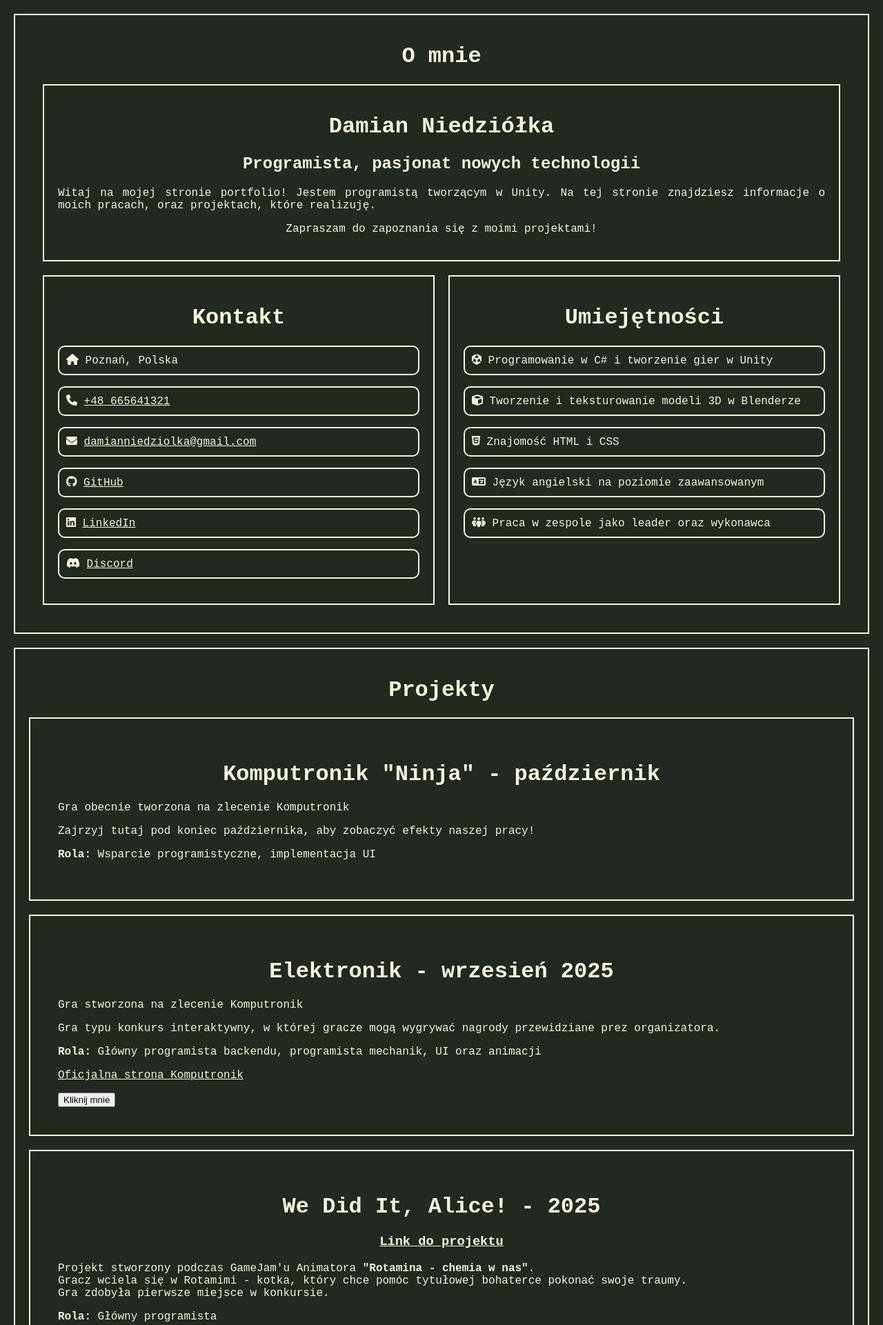
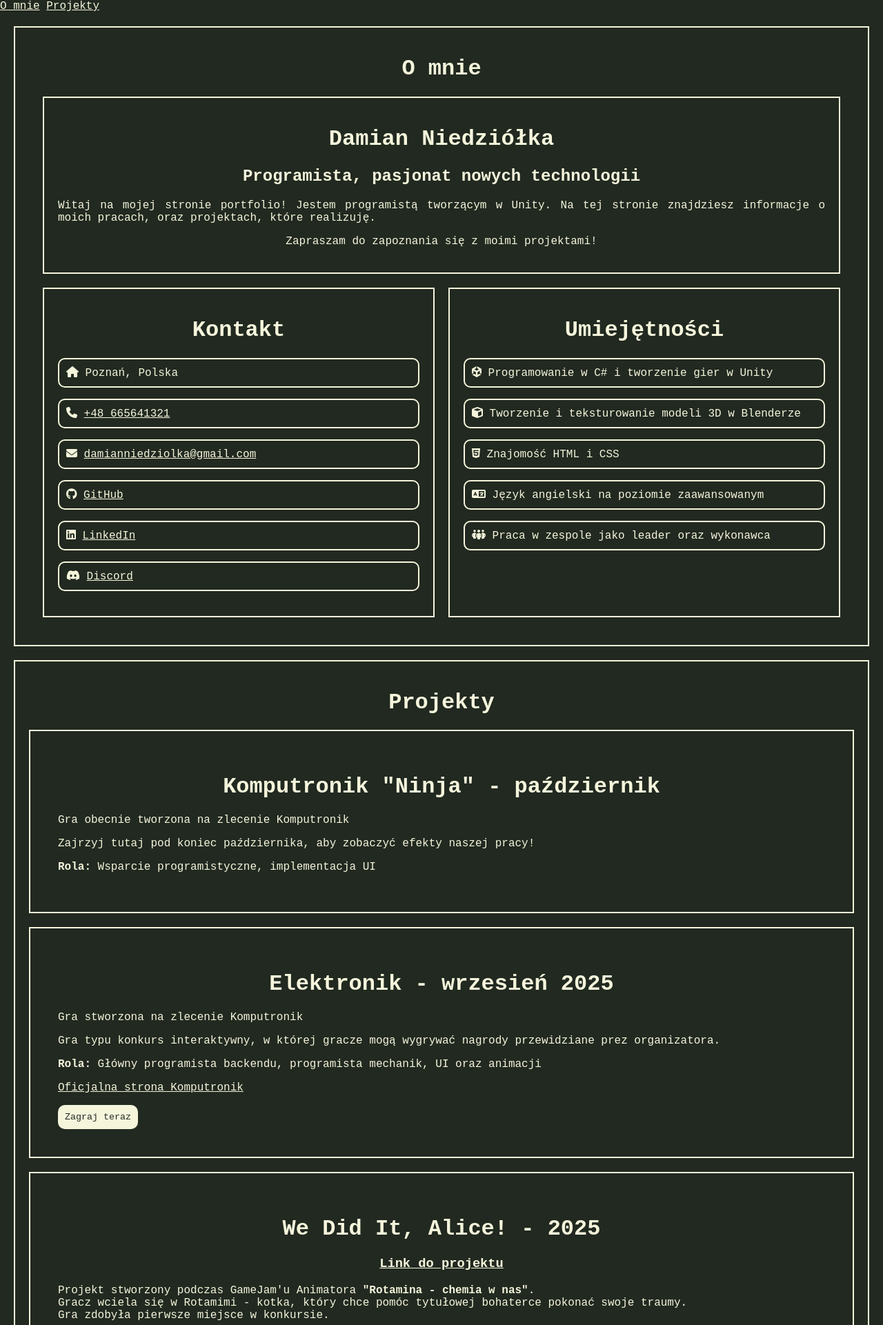
Before and after one commit to Karmelica/karmelica.github.io, a plain HTML site: page index.html in a window 1280 px wide. Shown: the top 1921 px of the page at 69% size. Drawn offline with Linux system fonts and the light colour scheme.

Commit message:
Enhance UI: Add navigation links and style button for better user experience

```diff
--- a/index.html
+++ b/index.html
@@ -9,6 +9,10 @@
     <script src="script.js" defer></script>
 </head>
 <body class="body">
+    <div class="nav">
+        <a href="#info">O mnie</a>
+        <a href="#projects">Projekty</a>
+    </div>
     <div class="intro">
         <h1>O mnie</h1>
         <div class="about">
@@ -51,7 +55,7 @@
             <p>Gra typu konkurs interaktywny, w której gracze mogą wygrywać nagrody przewidziane prez organizatora.</p>
             <p><b>Rola:</b> Główny programista backendu, programista mechanik, UI oraz animacji</p>
             <p><a href="https://www.komputronik.pl/lp/level">Oficjalna strona Komputronik</a></p>
-            <button id="showGame">Kliknij mnie</button><iframe id="elektron" src="https://tower-f191b--captcha-evgb1l4b.web.app"></iframe>
+            <button id="showGame">Zagraj teraz</button><iframe id="elektron" src="https://tower-f191b--captcha-evgb1l4b.web.app"></iframe>
         </div>
         <div class="alice">
             <h1>We Did It, Alice! - 2025</h1>
--- a/script.js
+++ b/script.js
@@ -1,11 +1,13 @@
 const button = document.getElementById("showGame")
-button.addEventListener("click", show);
+button.addEventListener("click", showGame);
 
-function show(){
+function showGame(){
     const iframe1 = document.getElementById("elektron");
     if(iframe1.style.display === "unset"){
         iframe1.style.display = "none";
+        button.innerText = "Zagraj teraz";
         return;
     }
     iframe1.style.display = "unset";
+    button.innerText = "Ukryj grę";
 }
--- a/style.css
+++ b/style.css
@@ -78,6 +78,16 @@
     margin-bottom: 20px;
 }
 
+button {
+    background-color: beige;
+    color: rgb(33, 41, 32);
+    border: none;
+    padding: 10px;
+    border-radius: 10px;
+    font-family: Iosevka, monospace, sans-serif;
+    cursor: pointer;
+}
+
 a, a:visited{
     color: beige;
 }
@@ -102,5 +112,6 @@ ul {
     width: 100%;
     height: auto;
     border:none;
+    margin-top: 20px;
     display: none;
 }
```
